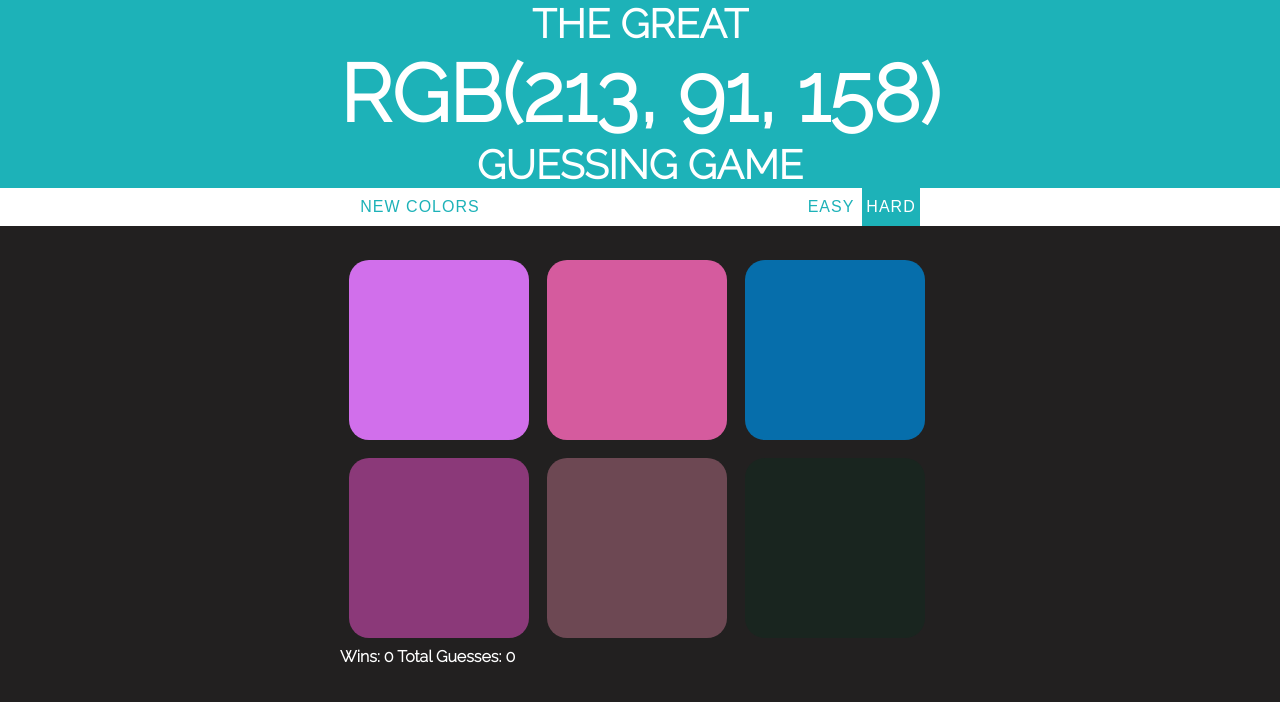
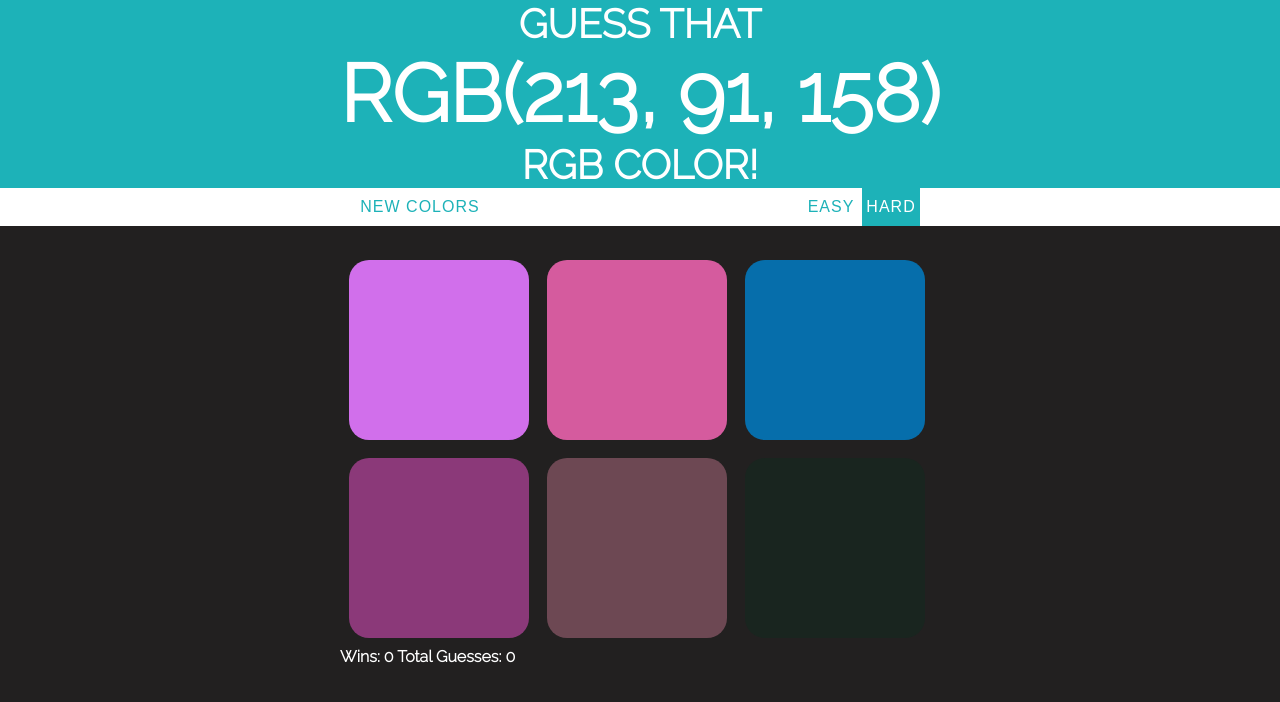
Before and after one commit to CallMe-AL/color-guessing-game, a plain HTML site: page index.html in a window 1280 px wide. Drawn offline with Linux system fonts and the light colour scheme.

Commit message:
Add files via upload

```diff
--- a/index.html
+++ b/index.html
@@ -9,8 +9,8 @@
         <body>
             <header>
 
-                <h1>The Great <span id="rgb-update">RGB</span>
-                    Guessing Game</h1>
+                <h1>Guess that <span id="rgb-update">RGB</span>
+                    rgb Color!</h1>
             </header>
 
             <div class="game-settings">
```
